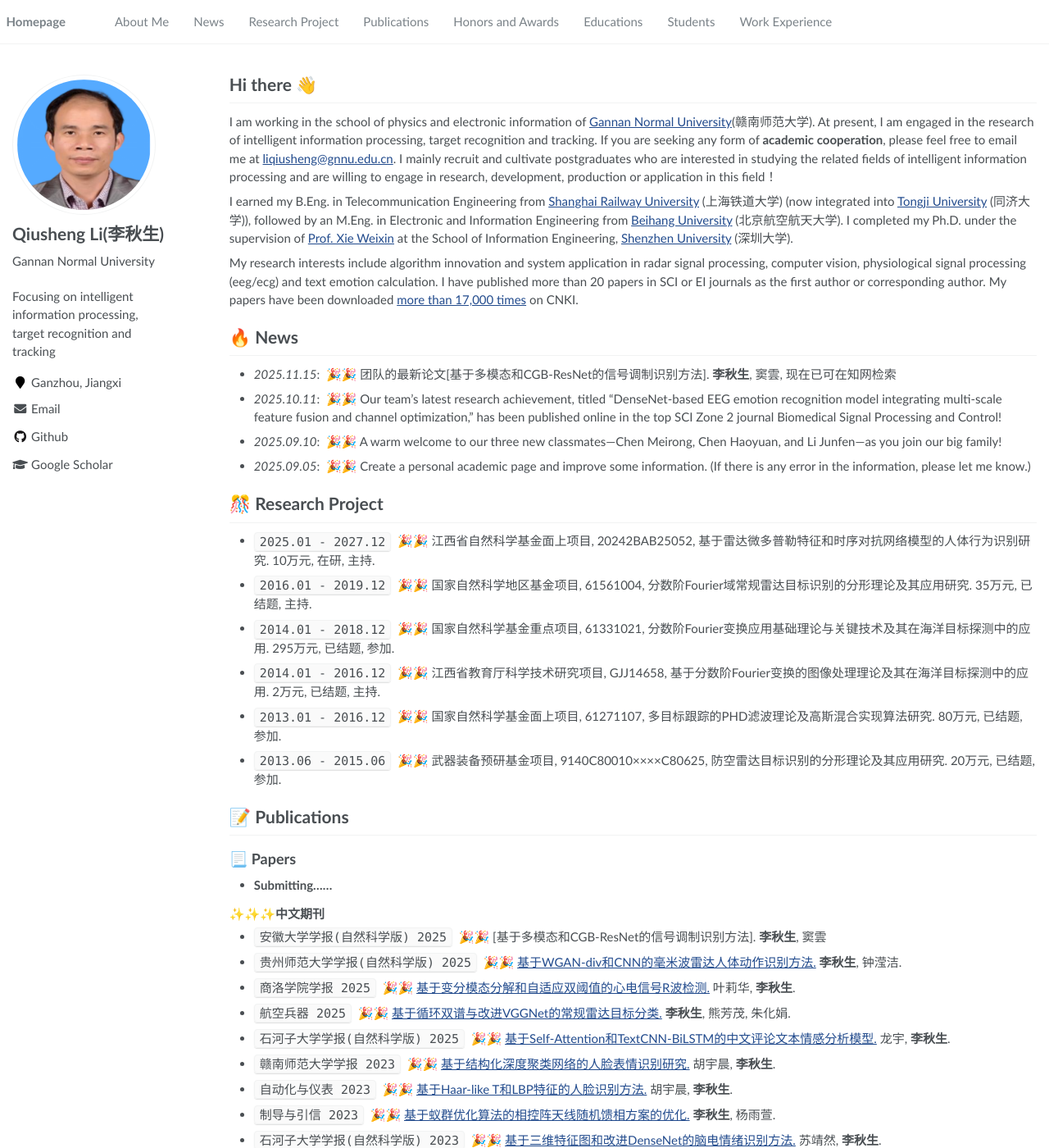
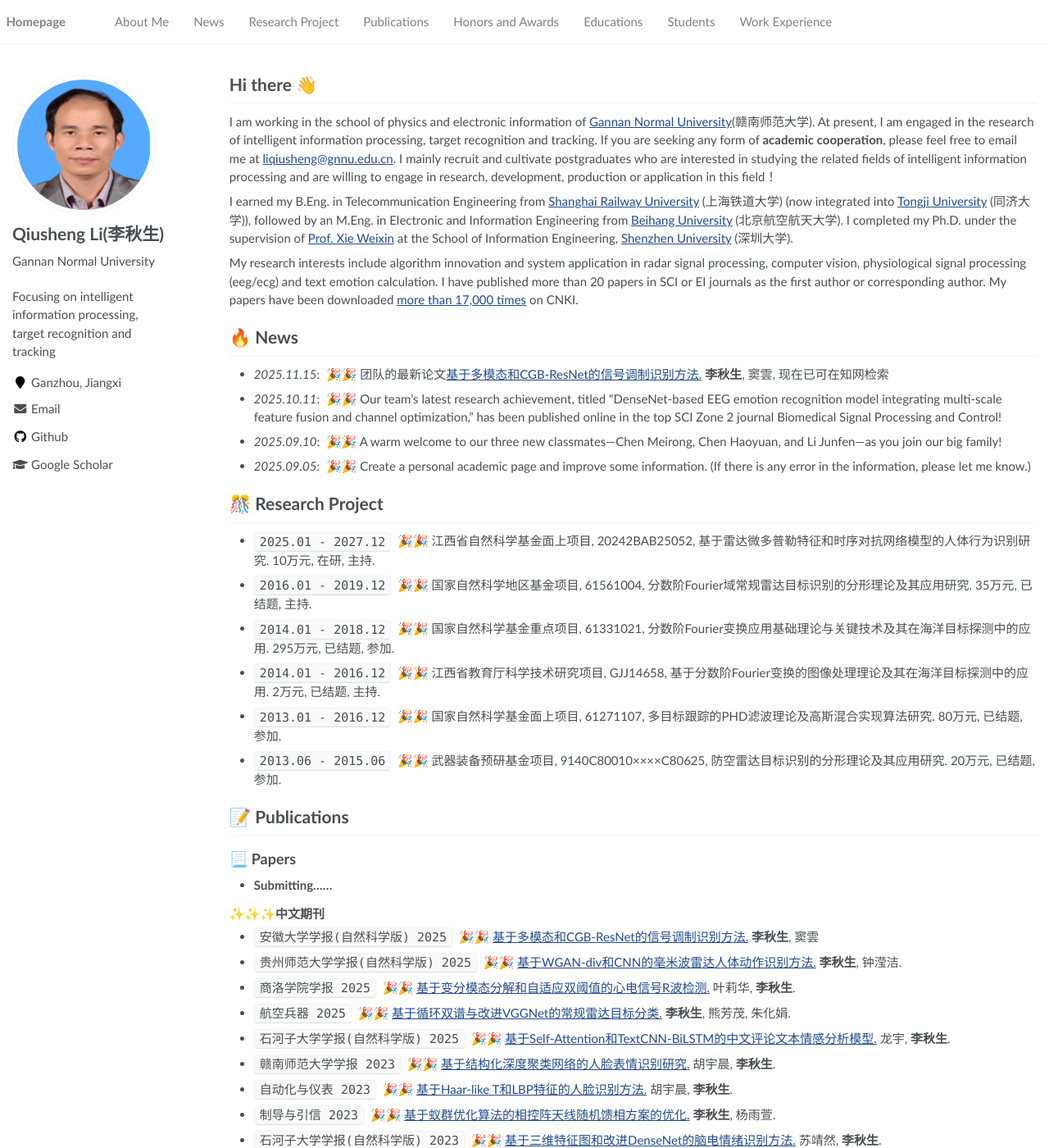
Before and after one commit to zhdongyuan/liqiusheng, a Jekyll site: the page built from _pages/about.md, in a window 1280 px wide and 1400 px high. Shown: the whole window at 82% size. Built offline with Jekyll 4.4.1, drawn with Linux system fonts in a browser that asks for light colours; part of the change alters nothing that is shown.

```diff
--- a/_pages/about.md
+++ b/_pages/about.md
@@ -27,7 +27,7 @@ My research interests include algorithm innovation and system application in rad
 
 # 🔥 News
 
-- *2025.11.15*: &nbsp;🎉🎉 团队的最新论文[基于多模态和CGB-ResNet的信号调制识别方法]. **李秋生**, 窦雲, 现在已可在知网检索
+- *2025.11.15*: &nbsp;🎉🎉 团队的最新论文[基于多模态和CGB-ResNet的信号调制识别方法.](https://www.cnki.net/) **李秋生**, 窦雲, 现在已可在知网检索
 - *2025.10.11*: &nbsp;🎉🎉 Our team's latest research achievement, titled "DenseNet-based EEG emotion recognition model integrating multi-scale feature fusion and channel optimization," has been published online in the top SCI Zone 2 journal Biomedical Signal Processing and Control!
 - *2025.09.10*: &nbsp;🎉🎉 A warm welcome to our three new classmates—Chen Meirong, Chen Haoyuan, and Li Junfen—as you join our big family!
 - *2025.09.05*: &nbsp;🎉🎉 Create a personal academic page and improve some information. (If there is any error in the information, please let me know.)
@@ -48,7 +48,7 @@ My research interests include algorithm innovation and system application in rad
 
 ### ✨✨✨**中文期刊**
 
-- ``安徽大学学报(自然科学版) 2025`` &nbsp;🎉🎉 [基于多模态和CGB-ResNet的信号调制识别方法]. **李秋生**, 窦雲
+- ``安徽大学学报(自然科学版) 2025`` &nbsp;🎉🎉 [基于多模态和CGB-ResNet的信号调制识别方法.](https://www.cnki.net/) **李秋生**, 窦雲
 - ``贵州师范大学学报(自然科学版) 2025`` &nbsp;🎉🎉 [基于WGAN-div和CNN的毫米波雷达人体动作识别方法.](https://kns.cnki.net/kcms2/article/abstract?v=Ut-mckhA-RvolEXEbsNg8hFlUmfUTREdJLi5euTnXAyGeiwBjCCfDJo_7_ApVAWh8Z_gAF7fQbD1tpHZnCjJWsXs6N-cnFwdqmoYwVp9VroQ6pG5B3irC3hGtPrmVnh75ilVTFBEHxANc2JflAUC8r5gTeFHKrbvDhgLEU6i1hlvxc0DtkBHNA==&uniplatform=NZKPT&language=CHS) **李秋生**, 钟滢洁.
 - ``商洛学院学报 2025`` &nbsp;🎉🎉 [基于变分模态分解和自适应双阈值的心电信号R波检测.](https://kns.cnki.net/kcms2/article/abstract?v=Ut-mckhA-RvolEXEbsNg8hFlUmfUTREdJLi5euTnXAz2RsrZqEnyr5DSqxlx-hocdfryxWc_y9mnLP4F4h7djvrFNlAQjqxOt7kNjZRizNq3Xrszlm_cLroo5hd_Ij0i-s7OBU22GVC_IEpmMnU27ECaZB9Vn1nAy25T-8QLnXd0wr_xFputQA==&uniplatform=NZKPT&language=CHS) 叶莉华, **李秋生**.
 - ``航空兵器 2025`` &nbsp;🎉🎉 [基于循环双谱与改进VGGNet的常规雷达目标分类.](https://kns.cnki.net/kcms2/article/abstract?v=Ut-mckhA-RuUstZANEEn-uENpYkDY2AXswKvhsSYG7qAacJ1Ir7uxER1SIsyVKErI5V1sRKFw7pOnG74F6pgJLoG1Ixsh74RpOxdtq4lwbJvd7CWOUTFyd5O_sq2yxOzFIJWNbqoVyduj3BXmfjgp97NzqPjWV2zJZtzXGjvBJNTPaYmZJmBow==&uniplatform=NZKPT&language=CHS) **李秋生**, 熊芳茂, 朱化娟.
```
